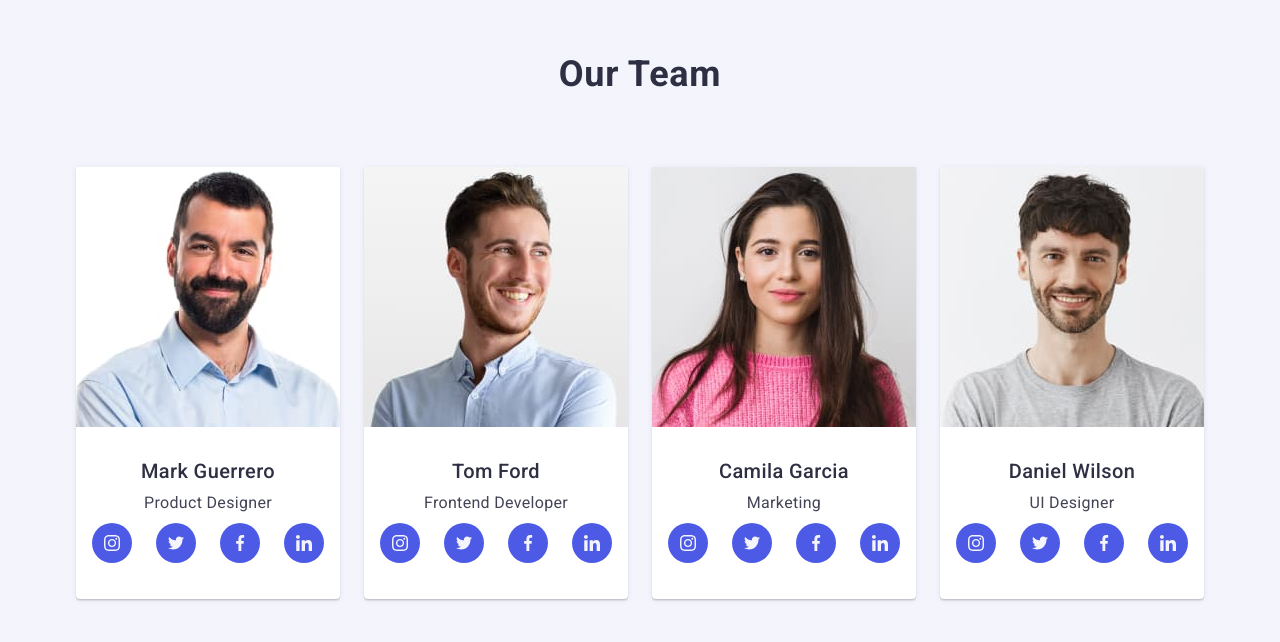
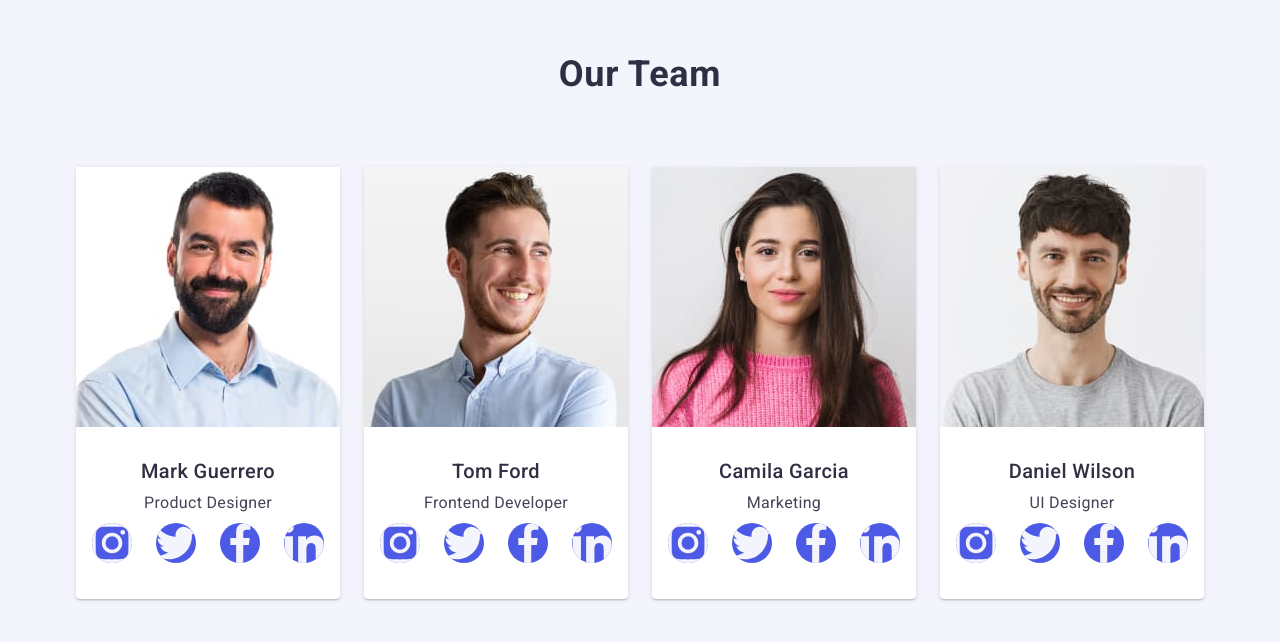
Before and after one commit to MagdalenaAntkowiak/goit-markup-hw-04-16, a plain HTML site: page index.html in a window 1280 px wide. Shown: the part 1758-2400 px from the top of the page. Drawn offline with nearby package versions, Linux system fonts and the light colour scheme.

Commit message:
section2cd

```diff
--- a/index.html
+++ b/index.html
@@ -70,12 +70,8 @@
           <ul class="third-headline-list">
             <li class="item-main-page">
               <div class="icons-second-section">
-                <svg>
-                  <use
-                    width="64"
-                    height="64"
-                    href="./images/icons.svg#icon-antenna"
-                  ></use>
+                <svg width="64" height="64">
+                  <use href="./images/icons.svg#icon-antenna"></use>
                 </svg>
               </div>
               <h3 class="third-headline-title">Strategy</h3>
@@ -87,12 +83,8 @@
 
             <li class="item-main-page">
               <div class="icons-second-section">
-                <svg>
-                  <use
-                    width="64"
-                    height="64"
-                    href="./images/icons.svg#icon-clock"
-                  ></use>
+                <svg width="64" height="64">
+                  <use href="./images/icons.svg#icon-clock"></use>
                 </svg>
               </div>
               <h3 class="third-headline-title">Punctuality</h3>
@@ -104,12 +96,8 @@
 
             <li class="item-main-page">
               <div class="icons-second-section">
-                <svg>
-                  <use
-                    width="64"
-                    height="64"
-                    href="./images/icons.svg#icon-diagram"
-                  ></use>
+                <svg width="64" height="64">
+                  <use href="./images/icons.svg#icon-diagram"></use>
                 </svg>
               </div>
               <h3 class="third-headline-title">Diligence</h3>
@@ -121,12 +109,8 @@
 
             <li class="item-main-page">
               <div class="icons-second-section">
-                <svg>
-                  <use
-                    width="64"
-                    height="64"
-                    href="./images/icons.svg#icon-astronaut"
-                  ></use>
+                <svg width="64" height="64">
+                  <use href="./images/icons.svg#icon-astronaut"></use>
                 </svg>
               </div>
               <h3 class="third-headline-title">Technologies</h3>
@@ -187,56 +171,32 @@
                 <ul class="social-media-list">
                   <li>
                     <a href="#0">
-                      <svg class="insta social-media">
-                        <use
-                          height="16"
-                          width="16"
-                          x="12"
-                          y="12"
-                          href="./images/icons.svg#icon-instagram"
-                        ></use>
+                      <svg width="16" heihgt="16" class="insta social-media">
+                        <use href="./images/icons.svg#icon-instagram"></use>
                       </svg>
                     </a>
                   </li>
 
                   <li>
                     <a href="#0">
-                      <svg class="twitter social-media">
-                        <use
-                          height="16"
-                          width="16"
-                          x="12"
-                          y="12"
-                          href="./images/icons.svg#icon-twitter"
-                        ></use>
+                      <svg width="16" heihgt="16" class="twitter social-media">
+                        <use href="./images/icons.svg#icon-twitter"></use>
                       </svg>
                     </a>
                   </li>
 
                   <li>
                     <a href="#0">
-                      <svg class="facebook social-media">
-                        <use
-                          height="16"
-                          width="16"
-                          x="12"
-                          y="12"
-                          href="./images/icons.svg#icon-facebook"
-                        ></use>
+                      <svg width="16" heihgt="16" class="facebook social-media">
+                        <use href="./images/icons.svg#icon-facebook"></use>
                       </svg>
                     </a>
                   </li>
 
                   <li>
                     <a href="#0">
-                      <svg class="linkedin social-media">
-                        <use
-                          height="16"
-                          width="16"
-                          x="12"
-                          y="12"
-                          href="./images/icons.svg#icon-linkedin"
-                        ></use>
+                      <svg width="16" heihgt="16" class="linkedin social-media">
+                        <use href="./images/icons.svg#icon-linkedin"></use>
                       </svg>
                     </a>
                   </li>
@@ -256,56 +216,32 @@
                 <ul class="social-media-list">
                   <li>
                     <a href="#0">
-                      <svg class="insta social-media">
-                        <use
-                          height="16"
-                          width="16"
-                          x="12"
-                          y="12"
-                          href="./images/icons.svg#icon-instagram"
-                        ></use>
+                      <svg width="16" heihgt="16" class="insta social-media">
+                        <use href="./images/icons.svg#icon-instagram"></use>
                       </svg>
                     </a>
                   </li>
 
                   <li>
                     <a href="#0">
-                      <svg class="twitter social-media">
-                        <use
-                          height="16"
-                          width="16"
-                          x="12"
-                          y="12"
-                          href="./images/icons.svg#icon-twitter"
-                        ></use>
+                      <svg width="16" heihgt="16" class="twitter social-media">
+                        <use href="./images/icons.svg#icon-twitter"></use>
                       </svg>
                     </a>
                   </li>
 
                   <li>
                     <a href="#0">
-                      <svg class="facebook social-media">
-                        <use
-                          height="16"
-                          width="16"
-                          x="12"
-                          y="12"
-                          href="./images/icons.svg#icon-facebook"
-                        ></use>
+                      <svg width="16" heihgt="16" class="facebook social-media">
+                        <use href="./images/icons.svg#icon-facebook"></use>
                       </svg>
                     </a>
                   </li>
 
                   <li>
                     <a href="#0">
-                      <svg class="linkedin social-media">
-                        <use
-                          height="16"
-                          width="16"
-                          x="12"
-                          y="12"
-                          href="./images/icons.svg#icon-linkedin"
-                        ></use>
+                      <svg width="16" heihgt="16" class="linkedin social-media">
+                        <use href="./images/icons.svg#icon-linkedin"></use>
                       </svg>
                     </a>
                   </li>
@@ -325,56 +261,32 @@
                 <ul class="social-media-list">
                   <li>
                     <a href="#0">
-                      <svg class="insta social-media">
-                        <use
-                          height="16"
-                          width="16"
-                          x="12"
-                          y="12"
-                          href="./images/icons.svg#icon-instagram"
-                        ></use>
+                      <svg width="16" heihgt="16" class="insta social-media">
+                        <use href="./images/icons.svg#icon-instagram"></use>
                       </svg>
                     </a>
                   </li>
 
                   <li>
                     <a href="#0">
-                      <svg class="twitter social-media">
-                        <use
-                          height="16"
-                          width="16"
-                          x="12"
-                          y="12"
-                          href="./images/icons.svg#icon-twitter"
-                        ></use>
+                      <svg width="16" heihgt="16" class="twitter social-media">
+                        <use href="./images/icons.svg#icon-twitter"></use>
                       </svg>
                     </a>
                   </li>
 
                   <li>
                     <a href="#0">
-                      <svg class="facebook social-media">
-                        <use
-                          height="16"
-                          width="16"
-                          x="12"
-                          y="12"
-                          href="./images/icons.svg#icon-facebook"
-                        ></use>
+                      <svg width="16" heihgt="16" class="facebook social-media">
+                        <use href="./images/icons.svg#icon-facebook"></use>
                       </svg>
                     </a>
                   </li>
 
                   <li>
                     <a href="#0">
-                      <svg class="linkedin social-media">
-                        <use
-                          height="16"
-                          width="16"
-                          x="12"
-                          y="12"
-                          href="./images/icons.svg#icon-linkedin"
-                        ></use>
+                      <svg width="16" heihgt="16" class="linkedin social-media">
+                        <use href="./images/icons.svg#icon-linkedin"></use>
                       </svg>
                     </a>
                   </li>
@@ -394,56 +306,32 @@
                 <ul class="social-media-list">
                   <li>
                     <a href="#0">
-                      <svg class="insta social-media">
-                        <use
-                          height="16"
-                          width="16"
-                          x="12"
-                          y="12"
-                          href="./images/icons.svg#icon-instagram"
-                        ></use>
+                      <svg width="16" heihgt="16" class="insta social-media">
+                        <use href="./images/icons.svg#icon-instagram"></use>
                       </svg>
                     </a>
                   </li>
 
                   <li>
                     <a href="#0">
-                      <svg class="twitter social-media">
-                        <use
-                          height="16"
-                          width="16"
-                          x="12"
-                          y="12"
-                          href="./images/icons.svg#icon-twitter"
-                        ></use>
+                      <svg width="16" heihgt="16" class="twitter social-media">
+                        <use href="./images/icons.svg#icon-twitter"></use>
                       </svg>
                     </a>
                   </li>
 
                   <li>
                     <a href="#0">
-                      <svg class="facebook social-media">
-                        <use
-                          height="16"
-                          width="16"
-                          x="12"
-                          y="12"
-                          href="./images/icons.svg#icon-facebook"
-                        ></use>
+                      <svg width="16" heihgt="16" class="facebook social-media">
+                        <use href="./images/icons.svg#icon-facebook"></use>
                       </svg>
                     </a>
                   </li>
 
                   <li>
                     <a href="#0">
-                      <svg class="linkedin social-media">
-                        <use
-                          height="16"
-                          width="16"
-                          x="12"
-                          y="12"
-                          href="./images/icons.svg#icon-linkedin"
-                        ></use>
+                      <svg width="16" heihgt="16" class="linkedin social-media">
+                        <use href="./images/icons.svg#icon-linkedin"></use>
                       </svg>
                     </a>
                   </li>
```
